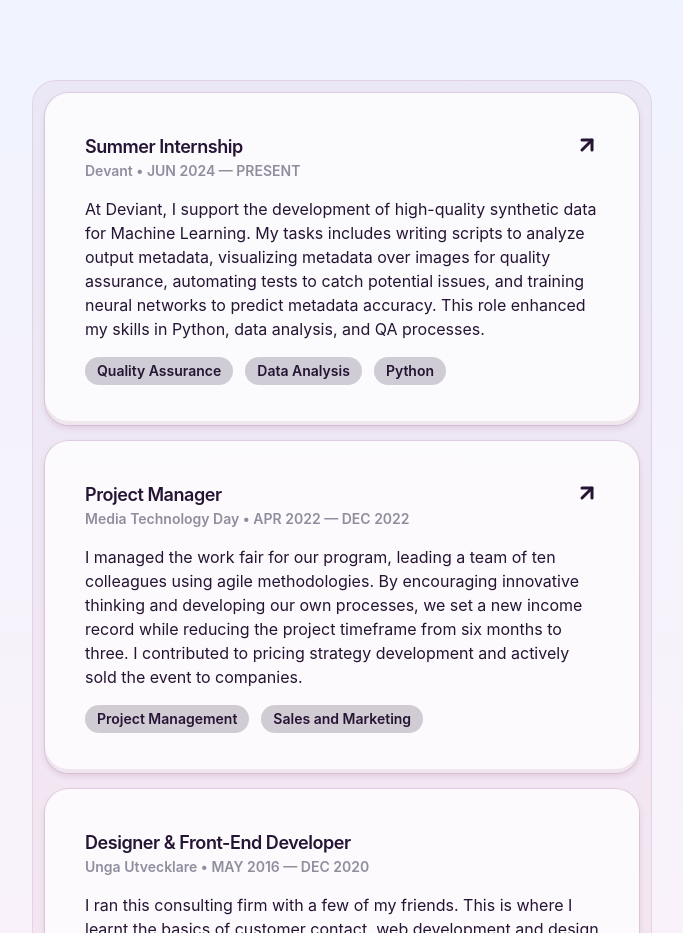
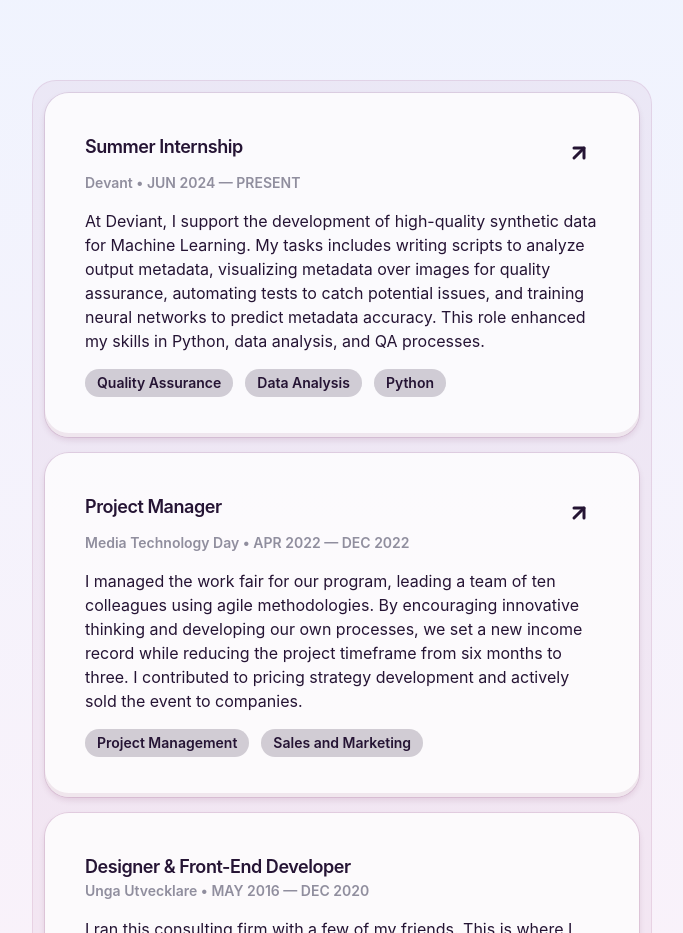
Before and after one commit to filipbagen/portfolio, a React (Vite) app: page / in a window 1280 px wide. Shown: the part 1900-2833 px from the top of the page, without its empty margins (298-981 px from the left). Built offline with nearby package versions, Linux system fonts and the light colour scheme; a web font is replaced by a local one.

Commit message:
Update hover anmation

```diff
--- a/src/components/Experience.tsx
+++ b/src/components/Experience.tsx
@@ -21,7 +21,10 @@ export default function Experience() {
             <div className="flex flex-col w-full">
               <div className="flex justify-between">
                 <CardTitle>Summer Internship</CardTitle>
-                <a href="https://www.devant.ai">
+                <a
+                  href="https://www.devant.ai"
+                  className="p-2 hover:translate-x-1 hover:-translate-y-1 transition rounded-md"
+                >
                   <ArrowUpRight strokeWidth={3} />
                 </a>
               </div>
@@ -48,7 +51,10 @@ export default function Experience() {
             <div className="flex flex-col w-full">
               <div className="flex justify-between">
                 <CardTitle>Project Manager</CardTitle>
-                <a href="https://www.medieteknikdagen.se">
+                <a
+                  href="https://www.medieteknikdagen.se"
+                  className="p-2 hover:translate-x-1 hover:-translate-y-1 transition rounded-md"
+                >
                   <ArrowUpRight strokeWidth={3} />
                 </a>
               </div>
```
